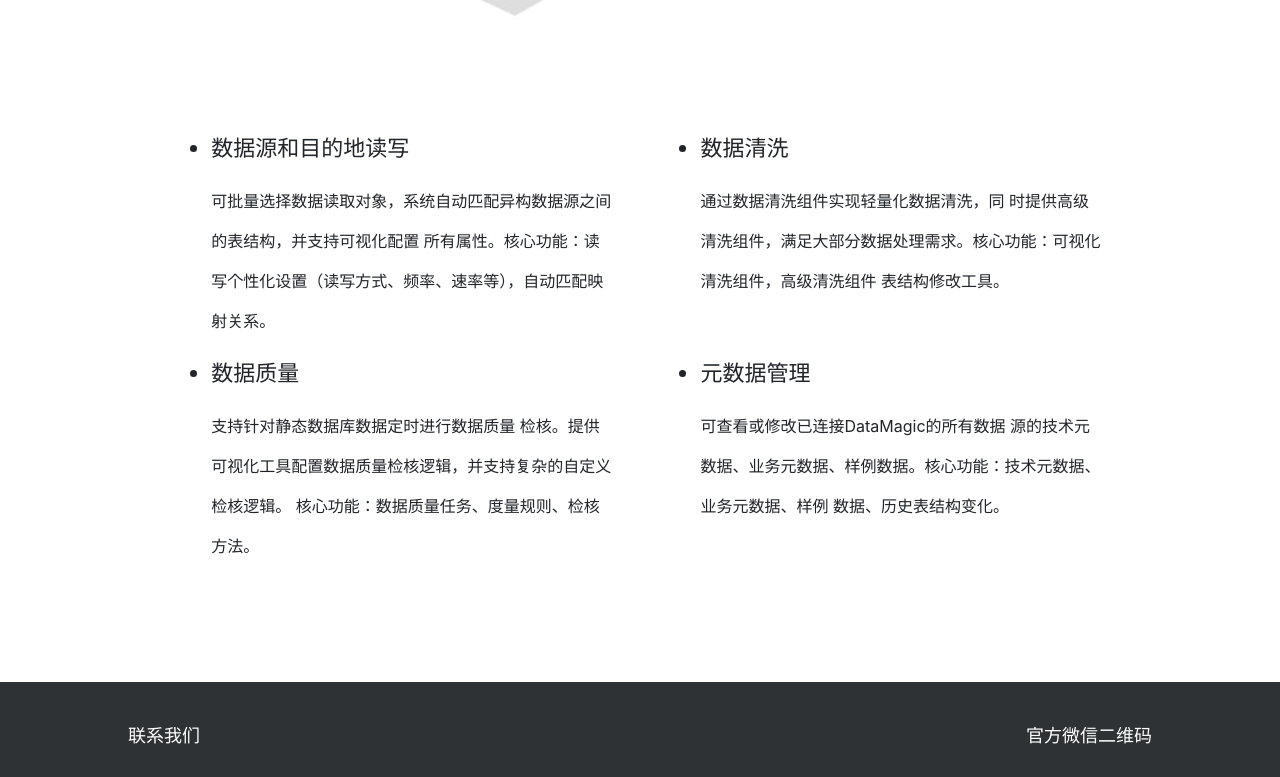
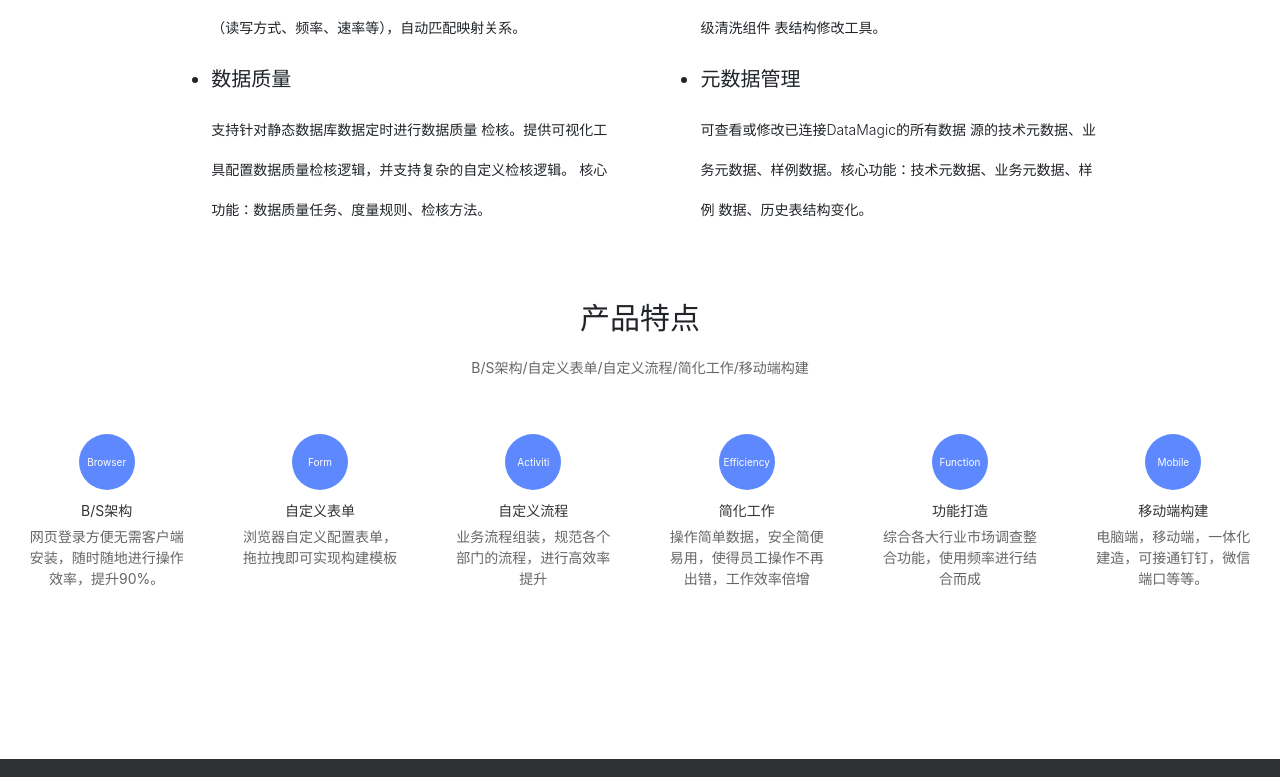
Before and after one commit to we-lai/official-website, a Vue app: page /ability in a window 1280 px wide. Shown: the part 1550-2327 px from the top of the page. Built offline with nearby package versions, Linux system fonts and the light colour scheme.

Commit message:
abilitiy foot

```diff
--- a/src/views/Ability.vue
+++ b/src/views/Ability.vue
@@ -43,6 +43,74 @@
         </li>
       </ul>
     </div>
+    <div class="area">
+      <p class="brand-title">产品特点</p>
+      <p class="desc1">B/S架构/自定义表单/自定义流程/简化工作/移动端构建</p>
+      <section class="fast card">
+        <div class="item">
+          <!-- <img src="../assets/index/icon12.png"> -->
+          <div class="circle">Browser</div>
+          <div>
+            <p class="title">B/S架构</p>
+            <p class="desc">网页登录方便无需客户端安装，随时随地进行操作效率，提升90%。</p>
+          </div>
+        </div>
+        <div class="item">
+          <!-- <img src="../assets/index/icon13.png"> -->
+          <div class="circle">Form</div>
+          <div>
+            <p class="title">自定义表单</p>
+            <p class="desc">浏览器自定义配置表单，拖拉拽即可实现构建模板</p>
+          </div>
+        </div>
+        <div class="item">
+          <!-- <img src="../assets/index/icon14.png"> -->
+          <div class="circle">Activiti</div>
+          <div>
+            <p class="title">自定义流程</p>
+            <p class="desc">业务流程组装，规范各个部门的流程，进行高效率提升</p>
+          </div>
+        </div>
+        <div class="item">
+          <!-- <img src="../assets/index/icon15.png"> -->
+          <div class="circle">Efficiency</div>
+          <div>
+            <p class="title">简化工作</p>
+            <p class="desc">操作简单数据，安全简便易用，使得员工操作不再出错，工作效率倍增</p>
+          </div>
+        </div>
+        <div class="item">
+          <!-- <img src="../assets/index/icon16.png"> -->
+          <div class="circle">Function</div>
+          <div>
+            <p class="title">功能打造</p>
+            <p class="desc">综合各大行业市场调查整合功能，使用频率进行结合而成</p>
+          </div>
+        </div>
+        <div class="item">
+          <!-- <img src="../assets/index/icon17.png"> -->
+          <div class="circle">Mobile</div>
+          <div>
+            <p class="title">移动端构建</p>
+            <p class="desc">电脑端，移动端，一体化建造，可接通钉钉，微信端口等等。</p>
+          </div>
+        </div>
+        <!-- <div class="item">
+          <img src="../assets/index/icon18.png">
+          <div>
+            <p class="title">咨询服务</p>
+            <p class="desc">全程为客户提供信息化建设咨询服务</p>
+          </div>
+        </div>
+        <div class="item">
+          <img src="../assets/index/icon19.png">
+          <div>
+            <p class="title">支持多种设备</p>
+            <p class="desc">支持IOS、Android、微信、电脑平板、手机</p>
+          </div>
+        </div> -->
+      </section>
+    </div>
   </div>
 </template>
 
@@ -57,19 +125,28 @@ export default {
   margin-bottom: 100px;
   .brand-title {
     font-size: 30px;
-    color: $black;
+    font-weight: 300;
     text-align: center;
-    margin-top: 30px;
+    margin-top: 50px;
   }
   .ability-text {
       font-size: 18px;
+      font-weight: 300;
       line-height: 40px;
       text-indent: 1cm;
       width: 80%;
       margin: 0 auto;
   }
   .data-img, .data-img1 {
-    height: 80vh;
+    width: 80%;
+    height: 60vh;
+    @media screen and (max-width: 768px) {
+      height: 40vh;
+    }
+    @media screen and (max-width: 768px) {
+      height: 30vh;
+    }
+    margin: 0 auto;
     background: url("../assets/data.jpg") center no-repeat;
     background-size: contain;
   }
@@ -79,11 +156,13 @@ export default {
   .introduce-wrap {
     width: 72%;
     margin: 0 auto;
+    padding-top: 30px;
     .introduce-text {
       display: flex;
       justify-content: space-between;
       flex-wrap: wrap;
-      font-size: 22px;
+      font-size: 20px;
+      font-weight: 300;
       .intro-item {
         width: 45%;
         @media screen and (max-width: 576px) {
@@ -91,11 +170,111 @@ export default {
         }
       }
       .intro-text-sm {
-        font-size: 16px;
+        font-size: 14px;
         margin-top: 16px;
         line-height: 40px;
       }
     }
   }
+  .area {
+    &:nth-child(2n) {
+      background: #f6f9fc;
+    }
+    padding-bottom: 30px;
+    .section-title {
+      font-weight: 300;
+      text-align: center;
+    }
+    .desc1 {
+      color: #666;
+      font-size: 14px;
+      text-align: center;
+    }
+  }
+  .card {
+    display: flex;
+    flex-wrap: wrap;
+    justify-content: space-around;
+    &.production {
+      .item {
+        width: 90%;
+        @media (min-width: 768px) {
+          &.item {
+            width: 45%;
+          }
+        }
+      }
+    }
+    &.advantage {
+      .item {
+        width: 90%;
+        @media (min-width: 768px) {
+          &.item {
+            width: 45%;
+          }
+        }
+        @media (min-width: 1200px) {
+          &.item {
+            width: 30%;
+          }
+        }
+      }
+    }
+    &.fast {
+      .item {
+        width: 90%;
+        flex-direction: column;
+        align-items: center;
+        text-align: center;
+        @media (min-width: 768px) {
+          &.item {
+            width: 45%;
+          }
+        }
+        @media (min-width: 1200px) {
+          &.item {
+            width: 15%;
+          }
+        }
+      }
+    }
+    .item {
+      display: flex;
+      padding: 30px 15px;
+      margin: 10px auto;
+      &:hover {
+        background: #fff;
+        box-shadow: 0 10px 30px 0 rgba(70, 100, 180, .1);
+      }
+      @media (min-width: 768px) {
+        &.item {
+          margin: 10px 0;
+        }
+      }
+      .title {
+        font-size: 14px;
+        margin-bottom: 5px;
+        color: #333;
+      }
+      .desc {
+        color: #666;
+        font-size: 14px;
+        margin-bottom: 0;
+      }
+      .circle {
+        width: 56px;
+        height: 56px;
+        border-radius: 50%;
+        display: flex;
+        justify-content: center;
+        align-items: center;
+        background-color: #265ffcec;
+        font-size: 10px;
+        color: white;
+        opacity: .8;
+        margin-bottom: 10px;
+      }
+    }
+  }
 }
 </style>
--- a/src/views/About.vue
+++ b/src/views/About.vue
@@ -26,15 +26,17 @@ export default {
   margin-bottom: 100px;
   .brand-title {
     font-size: 30px;
+    font-weight: 300;
     color: $black;
     text-align: center;
-    margin-top: 30px;
+    margin-top: 50px;
   }
   .text-wrap {
-    width: 70%;
+    width: 80%;
     margin: 40px auto;
     .about-text {
-      font-size: 20px;
+      font-size: 18px;
+      font-weight: 300;
       line-height: 40px;
       text-indent: 1cm;
     }
--- a/src/views/Friends.vue
+++ b/src/views/Friends.vue
@@ -29,9 +29,10 @@ export default {
   margin-bottom: 100px;
   .brand-title {
     font-size: 30px;
+    font-weight: 300;
     color: $black;
     text-align: center;
-    margin-top: 30px;
+    margin-top: 50px;
   }
   .img-wrap {
     display: flex;
@@ -42,6 +43,7 @@ export default {
       display: block;
       width: 15%;
       margin-left: 1%;
+      opacity: .75;
       @media screen and (max-width: 960px) {
         width: 30%;
         margin-left: 2%;
@@ -56,7 +58,10 @@ export default {
       }
       height: 120px;
       margin-bottom: 10px;
-      border: 1px solid rgb(216, 215, 215);
+      border: 1px solid rgb(236, 234, 234);
+      &:hover {
+        opacity: 1;
+      }
     }
     .bg-pic1 {
       background: url("../assets/fanwei.jpg") center no-repeat;
--- a/src/views/Resolution.vue
+++ b/src/views/Resolution.vue
@@ -47,12 +47,15 @@ export default {
   margin-bottom: 100px;
   .brand-title {
     font-size: 30px;
+    font-weight: 300;
     color: $black;
     text-align: center;
-    margin-top: 30px;
+    margin-top: 50px;
+    margin-bottom: 5px;
   }
   .brand-title-grey {
-    color: gray;
+    color: #666;
+    font-size: 14px;
     text-align: center;
   }
   .img-wrap {
@@ -60,10 +63,12 @@ export default {
     flex-wrap: wrap;
     max-width: 80%;
     margin: 30px auto;
+    margin-bottom: 60px;
     .img-border {
       display: block;
       width: 15%;
       margin-left: 1%;
+      opacity: .75;
       @media screen and (max-width: 960px) {
         width: 30%;
         margin-left: 2%;
@@ -78,7 +83,10 @@ export default {
       }
       height: 120px;
       margin-bottom: 10px;
-      border: 1px solid rgb(216, 215, 215);
+      border: 1px solid rgb(236, 234, 234);
+      &:hover {
+        opacity: 1;
+      }
     }
     .bg-pic1 {
       background: url("../assets/fanwei.jpg") center no-repeat;
```
